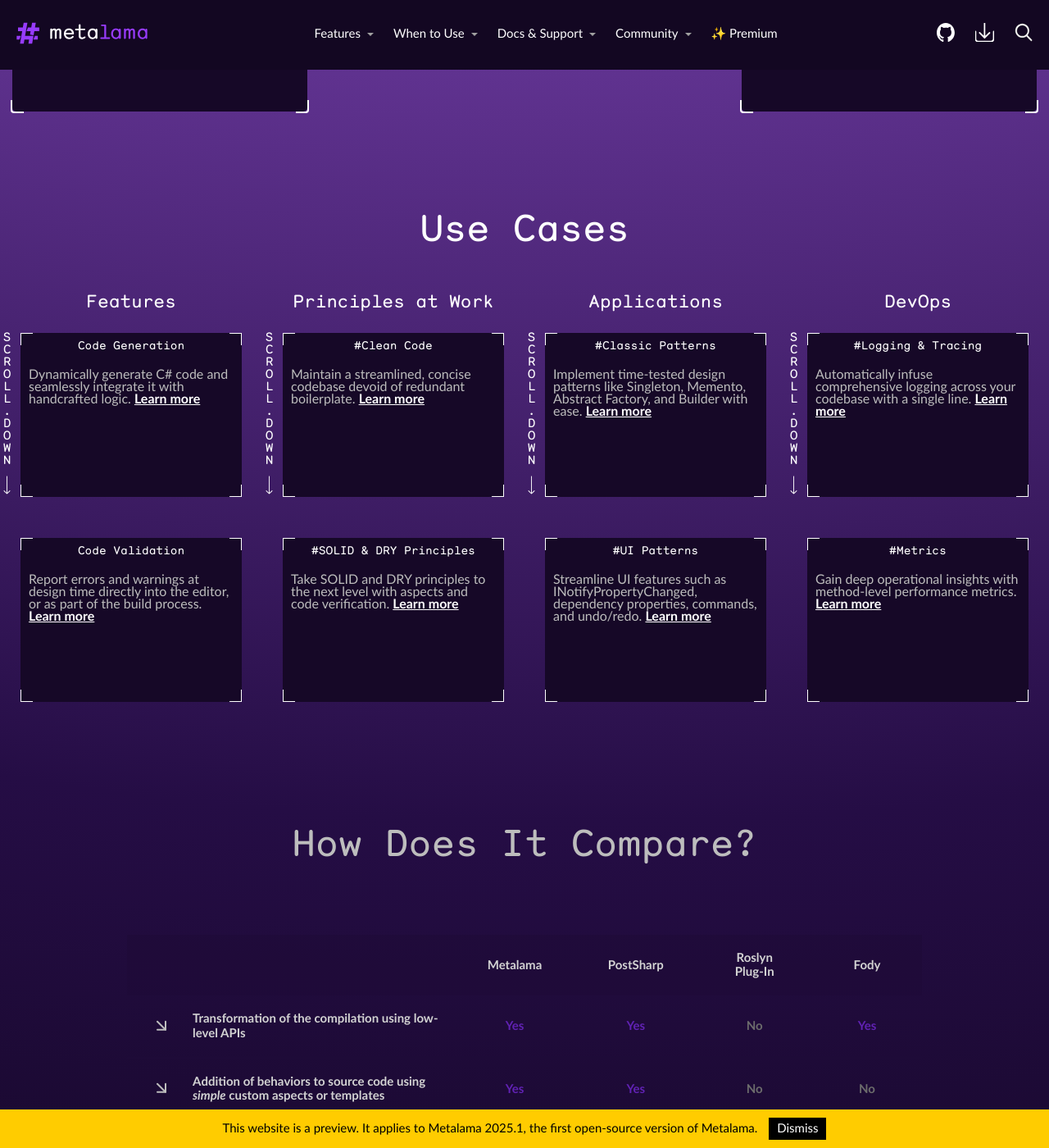
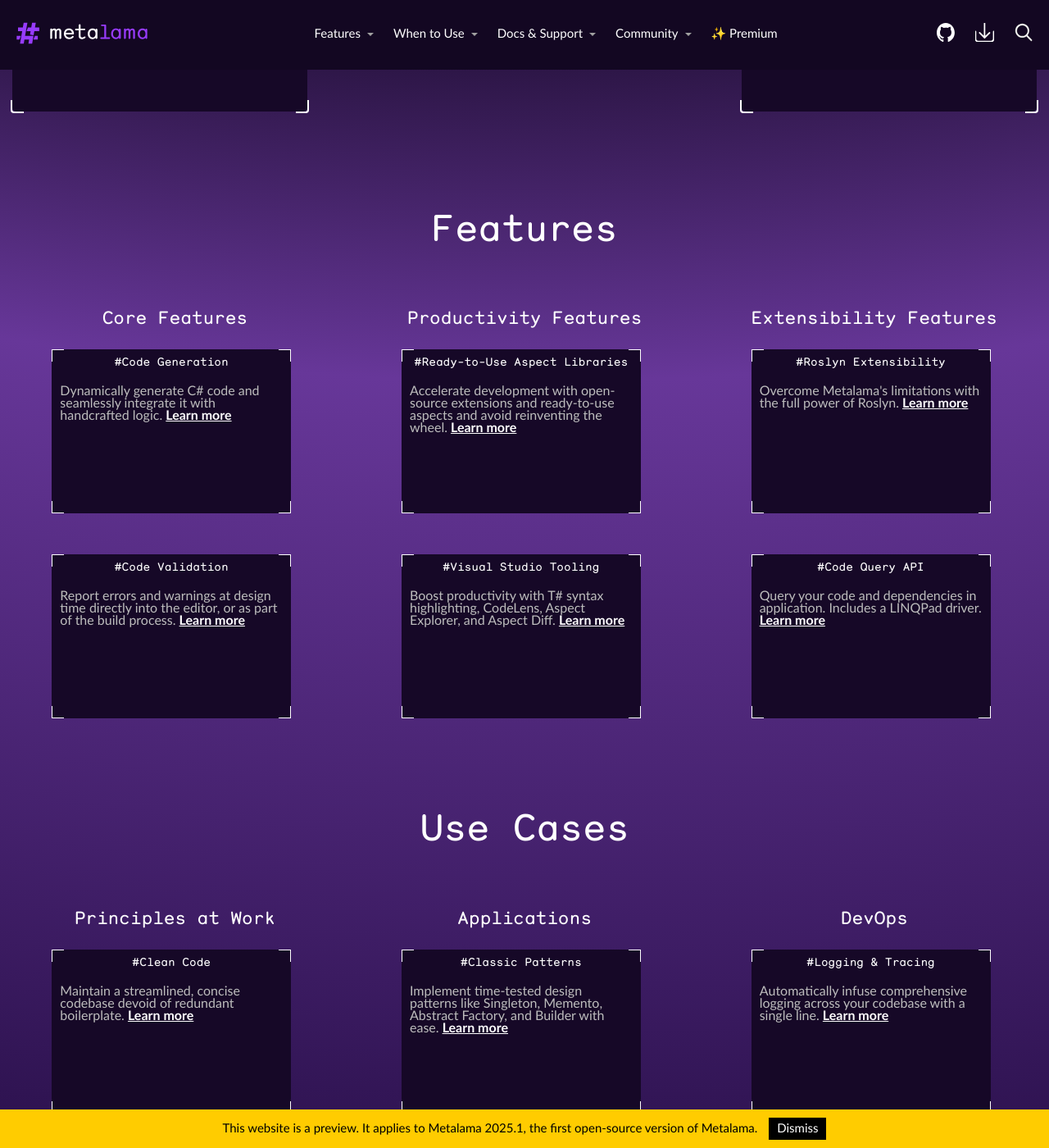
Before and after one commit to metalama/website, a Jekyll site: the page built from index.html, in a window 1280 px wide and 1400 px high, scrolled down 6729 px. Shown: the whole window at 82% size. Built offline with Jekyll 4.4.1, drawn with Linux system fonts in a browser that asks for light colours; nearby versions of some CDN libraries; comment, search, counter and statistics services are not loaded.

Commit message:
Fix homepage layout and update index

```diff
--- a/_sass/3-layouts/homepage/_homepage.scss
+++ b/_sass/3-layouts/homepage/_homepage.scss
@@ -1537,14 +1537,16 @@
 	// .section-features__title
 	&__title {
 		margin-top: 0;
-		margin-bottom: 50px;
+		margin-bottom: 70px;
 		color: #fff;
 		line-height: 117.7%; /* 53/45 */
 	}
 	// .section-features__columns
 	&__columns {
+		max-width: 1300px;
+		margin: 0 auto;
 		display: grid;
-		grid-template-columns: repeat(4, 1fr);
+		grid-template-columns: repeat(3, 1fr);
 		gap: 100px;
 		justify-items: center;
 		& h4 {
@@ -1582,14 +1584,31 @@
 	}
 	// .section-features__cases
 	&__cases {
+		padding-right: 8px;
 		display: grid;
 		gap: 50px;
 		max-height: 451px;
 		overflow: auto;
 		max-width: 300px;
 		width: 100%;
-		scrollbar-width: none; // Firefox
-		-ms-overflow-style: none; // IE/Edge
+
+		// Webkit browsers (Chrome, Edge, Safari)
+		&::-webkit-scrollbar {
+			width: 4px; // super thin
+		}
+
+		&::-webkit-scrollbar-track {
+			background: transparent; // or rgba(255,255,255,0.05) for hint line
+		}
+
+		&::-webkit-scrollbar-thumb {
+			background-color: rgba(255, 255, 255, 0.5); // white with opacity
+			border-radius: 2px;
+		}
+
+		// Firefox
+		scrollbar-width: thin;
+		scrollbar-color: rgba(255, 255, 255, 0.5) transparent;
 
 		&::-webkit-scrollbar {
 			display: none; // Chrome/Safari
--- a/index.html
+++ b/index.html
@@ -641,19 +641,17 @@
 	 <section class="section-features section section--features">
         <div class="section-features__container">
 
-            <h2 class="section-features__title">Use Cases</h2>
-
+            <h2 class="section-features__title">Features</h2>
             <div class="section-features__columns">
-
-					<div class="section-features__column">
-						<h4>Features</h4>
-						<div class="section-features__cases">
 				{% for item in site.data.navigation.nodes[1].nodes %}
 					{% unless item.hidden %}
+					<div class="section-features__column">
+						<h4>{{ item.title }}</h4>
+						<div class="section-features__cases">
 							{% for item2 in item.nodes %}
 							<div class="section-features__case">
 								<a class="section-features__link" href="{{ item2.url }}">
-										<p class="section-features__subtitle">{{ item2.title }}</p>
+									<p class="section-features__subtitle">#{{ item2.title }}</p>
 									<p class="section-features__description">{{ item2.description }}
 											<span class="section-features__more">Learn more</span>
 									</p>
@@ -661,27 +659,19 @@
 								<div class="section-features__decor-1"></div>
 								<div class="section-features__decor-2"></div>
 							</div>
-								{% endfor  %}
+							{% endfor %}
+						</div>
+					</div>
 					{% endunless %}
 				{% endfor  %}
             </div>
-						<div class="section-features__text-decor">
-							<span>S</span>
-							<span>C</span>
-							<span>R</span>
-							<span>O</span>
-							<span>L</span>
-							<span>L</span>
-							<span> </span>
-							<span>.</span>
-							<span>D</span>
-							<span>O</span>
-							<span>W</span>
-							<span>N</span>
-							<img src="assets/images/icons/features-arrow.svg" alt="Arrow">
         </div>
-					</div>
+    </section>
 
+		<section class="section-features section section--features">
+			<div class="section-features__container">
+				<h2 class="section-features__title">Use Cases</h2>
+				<div class="section-features__columns">
 				{% for item in site.data.navigation.nodes[2].nodes %}
 					{% unless item.hidden %}
 					<div class="section-features__column">
@@ -699,21 +689,6 @@
 								<div class="section-features__decor-2"></div>
 							</div>
 							{% endfor %}
-						</div>
-						<div class="section-features__text-decor">
-							<span>S</span>
-							<span>C</span>
-							<span>R</span>
-							<span>O</span>
-							<span>L</span>
-							<span>L</span>
-							<span> </span>
-							<span>.</span>
-							<span>D</span>
-							<span>O</span>
-							<span>W</span>
-							<span>N</span>
-							<img src="assets/images/icons/features-arrow.svg" alt="Arrow">
 						</div>
 					</div>
 					{% endunless %}
```
Lines whose indentation alone changed are shown as unchanged.
